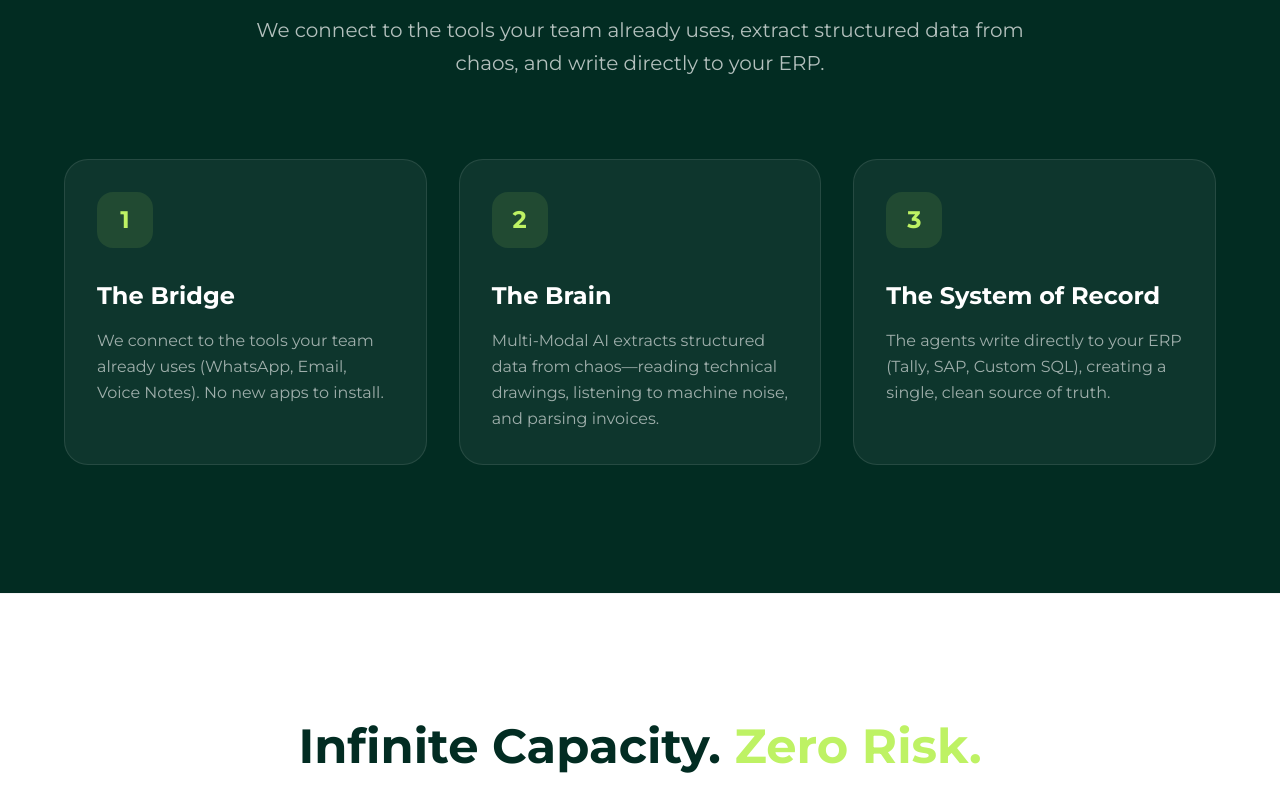
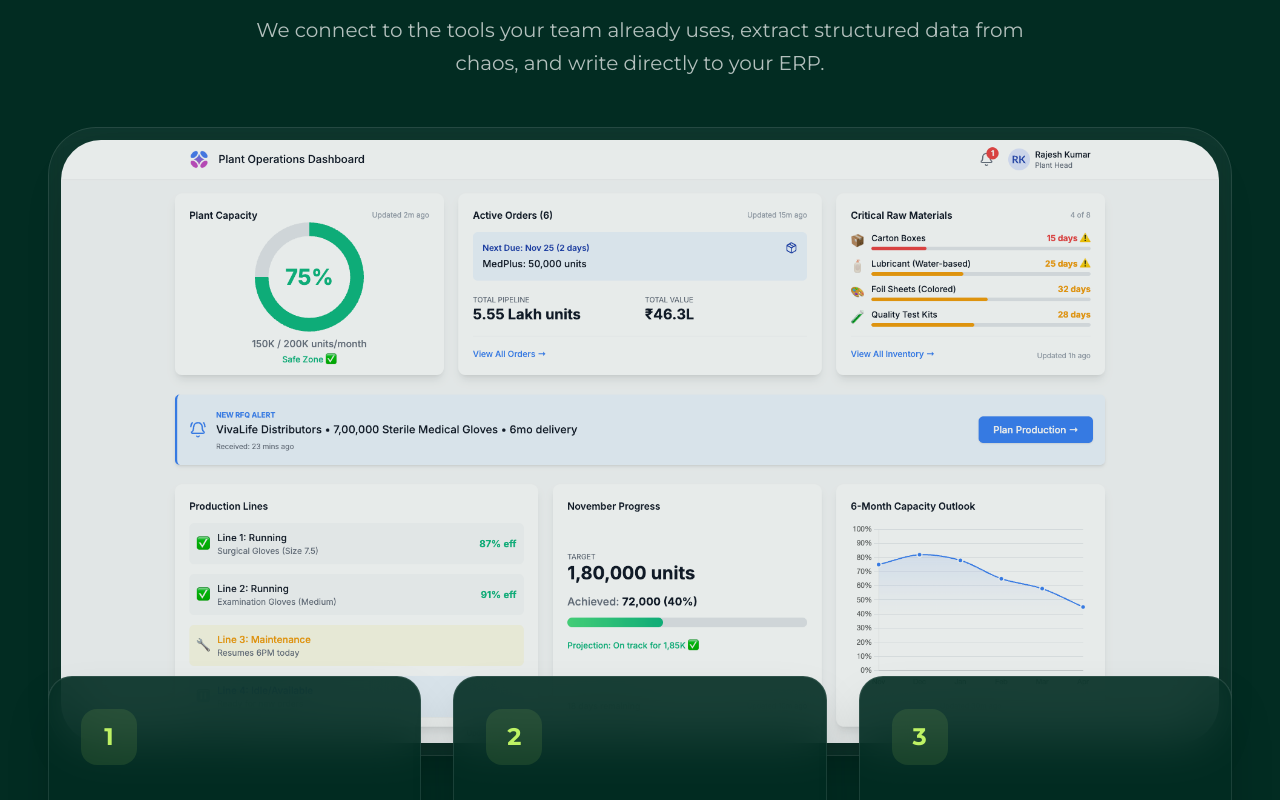
Before and after one commit to dabbygabby/agentworks-mfg, a Next.js app: page / in a window 1280 px wide. Shown: the part 2480-3280 px from the top of the page. Built offline with nearby package versions, Linux system fonts and the light colour scheme.

Commit message:
Added card areas

```diff
--- a/src/components/home/SolutionSection.tsx
+++ b/src/components/home/SolutionSection.tsx
@@ -4,8 +4,8 @@ import Section from '../ui/Section';
 
 const SolutionSection = () => {
     return (
-        <Section className="bg-[#022c22] text-white">
-            <div className="max-w-3xl mx-auto text-center mb-20">
+        <Section className="bg-[#022c22] text-white overflow-hidden">
+            <div className="max-w-3xl mx-auto text-center mb-12 relative z-40">
                 <h2 className="text-3xl md:text-5xl font-bold mb-6">
                     High-Performance Infrastructure. <br />
                     <span className="text-[#bef264]">Zero-Friction Interface.</span>
@@ -15,9 +15,20 @@ const SolutionSection = () => {
                 </p>
             </div>
 
-            <div className="max-w-6xl mx-auto grid md:grid-cols-3 gap-8">
+            {/* Dashboard Screenshot */}
+            <div className="relative z-10 w-full max-w-[1400px] mx-auto px-4 mb-0">
+                <div className="rounded-[3rem] bg-white/5 p-3 border border-white/10 backdrop-blur-sm">
+                    <img
+                        src="/dashboard1.png"
+                        alt="Platform Dashboard"
+                        className="w-full h-auto rounded-[2.5rem] shadow-2xl opacity-90"
+                    />
+                </div>
+            </div>
+
+            <div className="max-w-7xl mx-auto grid md:grid-cols-3 gap-8 relative z-30 -mt-20 px-4 pb-20">
                 {/* Step 1: The Bridge */}
-                <Card variant="dark" className="bg-white/5 border-white/10 hover:border-[#bef264]/50 transition-colors relative group">
+                <Card variant="dark" className="bg-[#022c22]/90 border-white/10 hover:border-[#bef264]/50 transition-colors relative group backdrop-blur-xl shadow-2xl">
                     <div className="absolute top-0 left-0 w-full h-1 bg-gradient-to-r from-transparent via-[#bef264] to-transparent opacity-0 group-hover:opacity-100 transition-opacity"></div>
                     <div className="w-14 h-14 bg-[#bef264]/10 rounded-2xl flex items-center justify-center mb-8 text-[#bef264] font-bold text-2xl">1</div>
                     <h3 className="text-2xl font-bold mb-4">The Bridge</h3>
@@ -27,7 +38,7 @@ const SolutionSection = () => {
                 </Card>
 
                 {/* Step 2: The Brain */}
-                <Card variant="dark" className="bg-white/5 border-white/10 hover:border-[#bef264]/50 transition-colors relative group">
+                <Card variant="dark" className="bg-[#022c22]/90 border-white/10 hover:border-[#bef264]/50 transition-colors relative group backdrop-blur-xl shadow-2xl">
                     <div className="absolute top-0 left-0 w-full h-1 bg-gradient-to-r from-transparent via-[#bef264] to-transparent opacity-0 group-hover:opacity-100 transition-opacity"></div>
                     <div className="w-14 h-14 bg-[#bef264]/10 rounded-2xl flex items-center justify-center mb-8 text-[#bef264] font-bold text-2xl">2</div>
                     <h3 className="text-2xl font-bold mb-4">The Brain</h3>
@@ -37,7 +48,7 @@ const SolutionSection = () => {
                 </Card>
 
                 {/* Step 3: The System of Record */}
-                <Card variant="dark" className="bg-white/5 border-white/10 hover:border-[#bef264]/50 transition-colors relative group">
+                <Card variant="dark" className="bg-[#022c22]/90 border-white/10 hover:border-[#bef264]/50 transition-colors relative group backdrop-blur-xl shadow-2xl">
                     <div className="absolute top-0 left-0 w-full h-1 bg-gradient-to-r from-transparent via-[#bef264] to-transparent opacity-0 group-hover:opacity-100 transition-opacity"></div>
                     <div className="w-14 h-14 bg-[#bef264]/10 rounded-2xl flex items-center justify-center mb-8 text-[#bef264] font-bold text-2xl">3</div>
                     <h3 className="text-2xl font-bold mb-4">The System of Record</h3>
```
Also changed, not shown: public/dashboard1.png (added).
